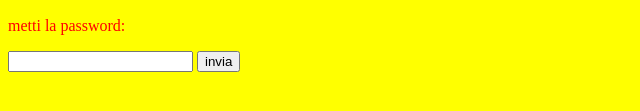
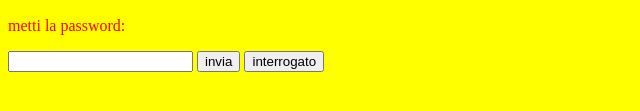
Before and after one commit to michelle1702/michelle1702, a plain HTML site: page index.html in a window 1280 px wide. Shown: the part 387-498 px from the top of the page, without its empty margins (0-640 px from the left). Drawn offline with Linux system fonts and the light colour scheme.

Commit message:
Update index.html

```diff
--- a/index.html
+++ b/index.html
@@ -35,9 +35,11 @@
 	<p> Ciao!!!! </p>
 	<img src="http://www.laboratoriopesaro.com/wp-content/uploads/2017/03/Cuore-rosso.jpg" alt="ciao"/>
 	<p>metti la password:</p>
+
 <form onsubmit = io()>
         <input type="text" id= "password" >
         <input type="submit" value="invia">
+	 <input type="button" value="interrogato" onclick="int()">
 </form>
 </body>
 </html>
```
